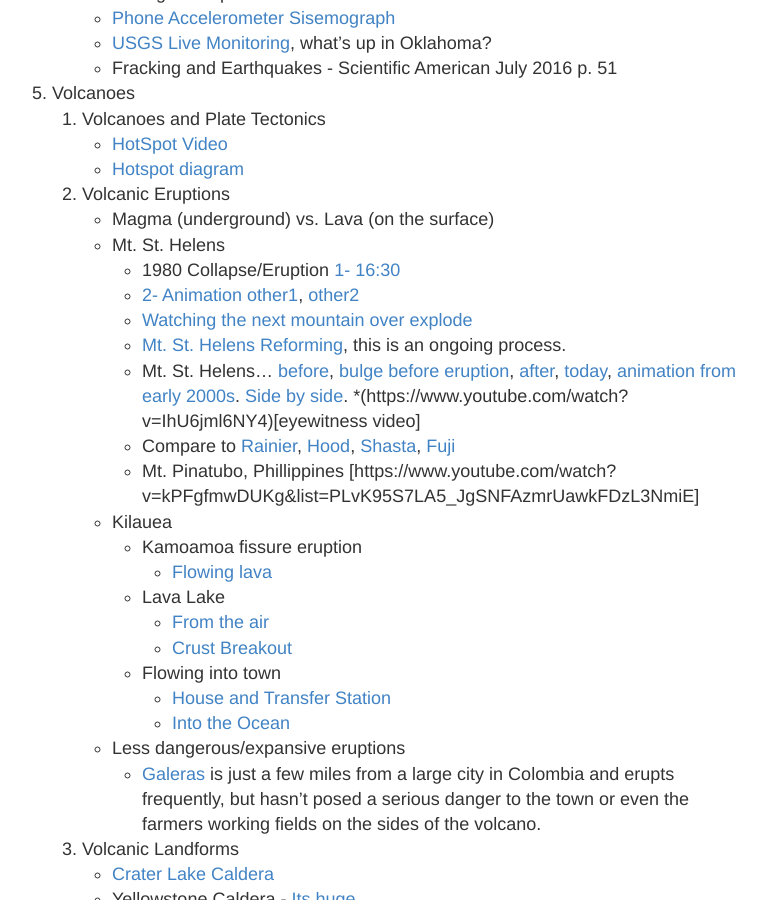
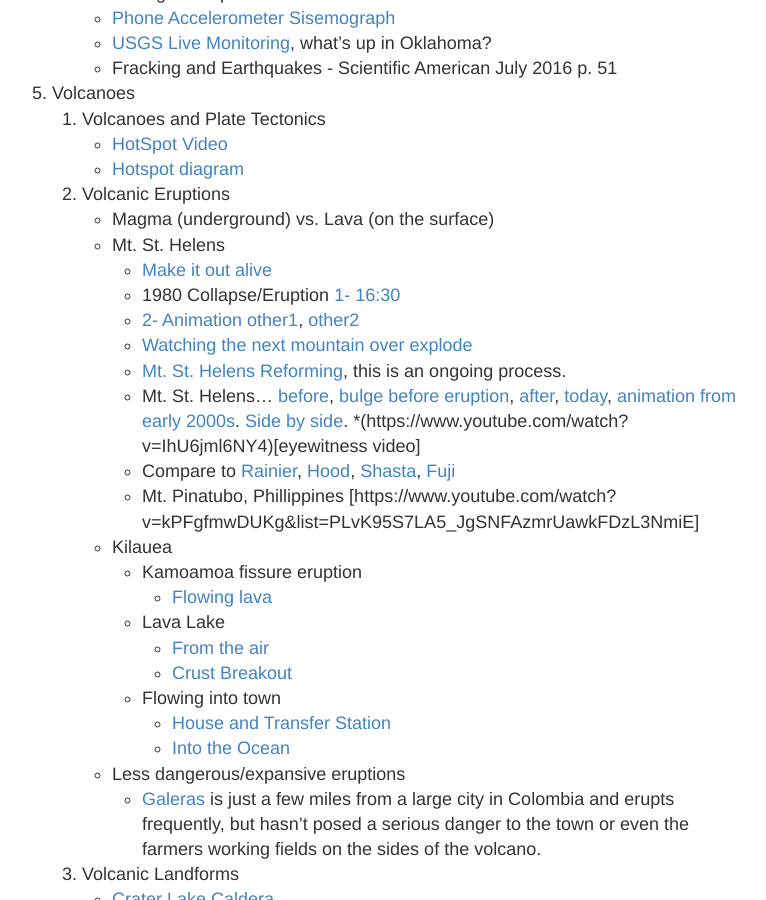
Before and after one commit to ctkstl/earth_science, a Jekyll site: the page built from resources.md, in a window 1280 px wide and 900 px high, scrolled down 2853 px. Shown: the whole window, without its empty margins (258-1024 px from the left). Built offline with Jekyll 4.4.1, drawn with Linux system fonts in a browser that asks for light colours.

Commit message:
mt st helens new

```diff
--- a/resources.md
+++ b/resources.md
@@ -77,6 +77,7 @@ permalink: /resources/
     2.  Volcanic Eruptions
         *   Magma (underground) vs. Lava (on the surface)
         *   Mt. St. Helens
+            *  [Make it out alive](https://www.youtube.com/watch?v=mm76stzLjkA)
             *   1980 Collapse/Eruption [1- 16:30](https://www.youtube.com/watch?v=3zHgwiOK3oU)
             *   [2- Animation](https://www.youtube.com/watch?v=IhU6jml6NY4) [other1](http://stream1.gifsoup.com/view1/1701838/mt-st-helens-erupting-o.gif), [other2](http://stream1.gifsoup.com/view1/20140506/5032019/mount-st-helens-erupts-o.gif)
             *   [Watching the next mountain over explode](http://imgur.com/uKnHLek)
```
